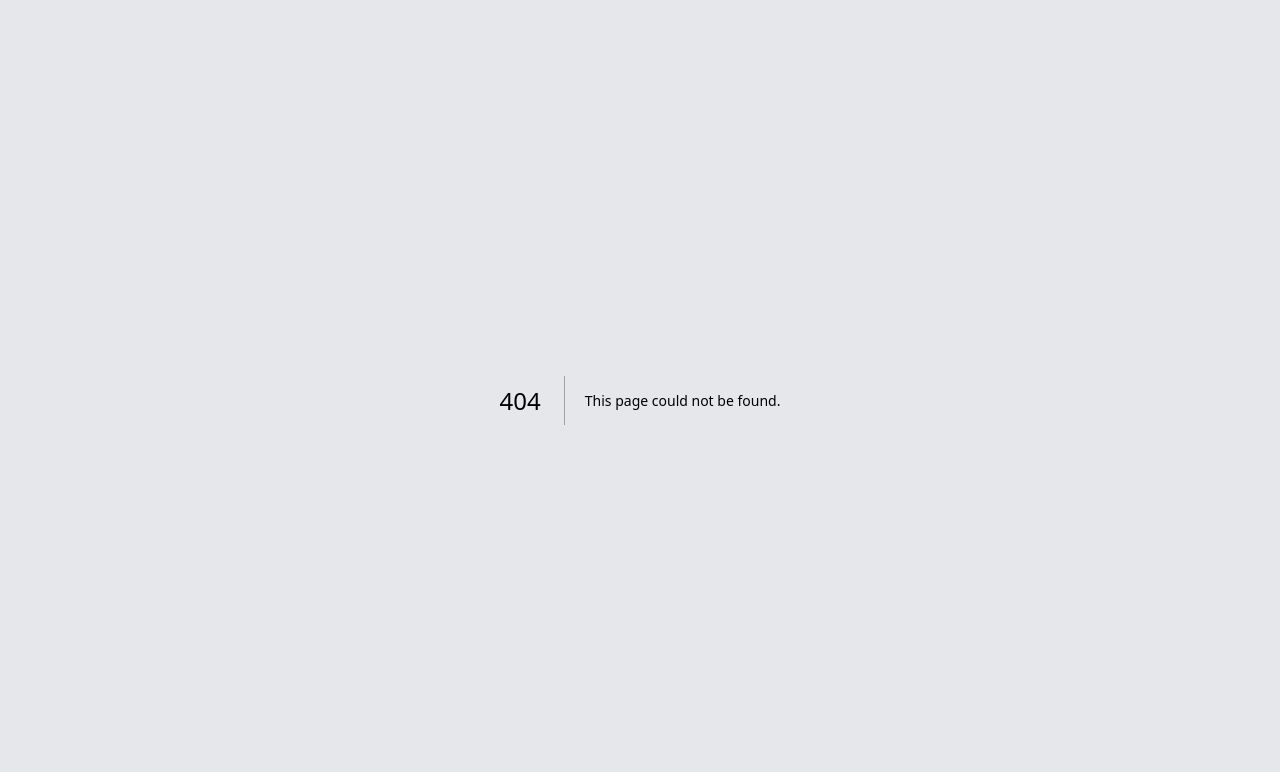
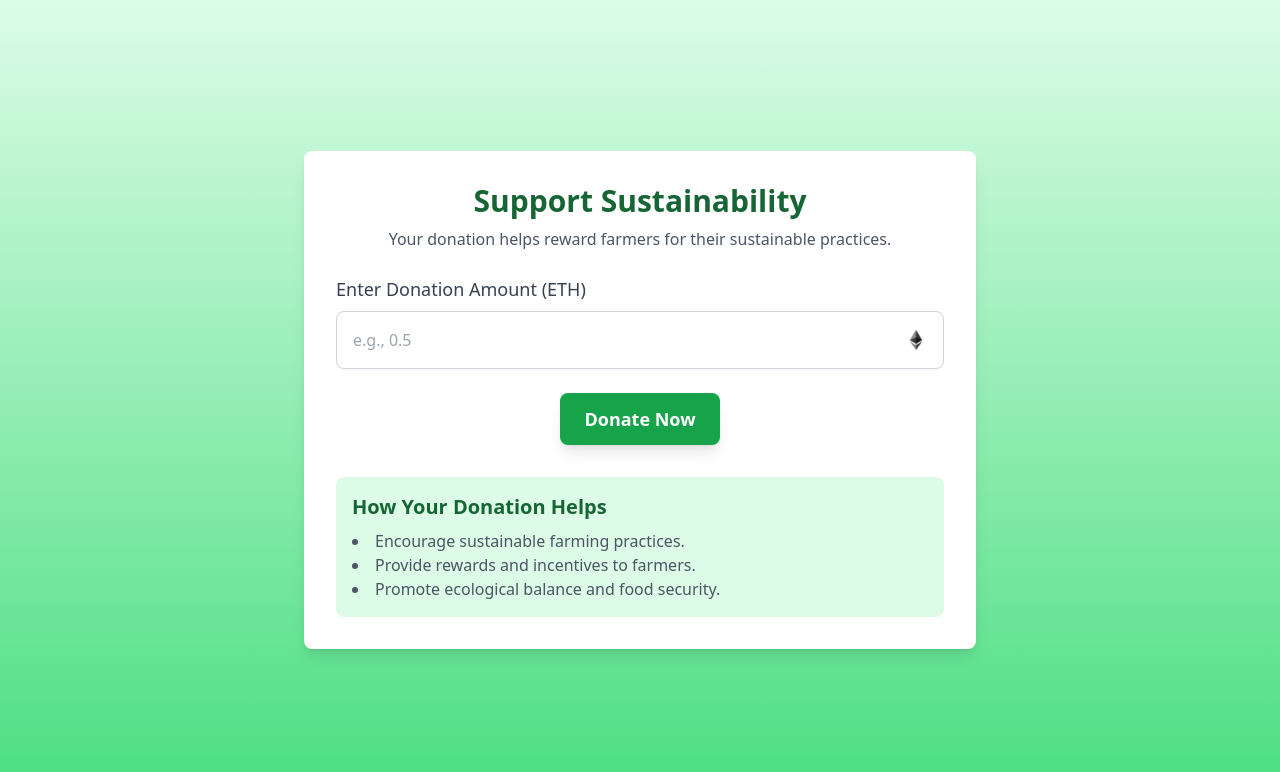
Before and after one commit to VedantKale08/GrowChain-Frontend, a Next.js app: page /donor in a window 1280 px wide. Before the commit this address had no page. Shown: the top 772 px of the page. Built offline with nearby package versions, Linux system fonts and the light colour scheme.

Commit message:
reward-role-donor

```diff
--- /dev/null
+++ b/app/donor/page.js
@@ -0,0 +1,12 @@
+import Donor from '@/components/Donor/Donor'
+import React from 'react'
+
+const page = () => {
+  return (
+    <div>
+        <Donor/>
+    </div>
+  )
+}
+
+export default page
--- /dev/null
+++ b/components/Donor/Donor.jsx
@@ -0,0 +1,73 @@
+"use client";
+import React, { useState } from "react";
+import Image from "next/image"; // Next.js Image component for optimized image rendering
+import ether from "../../public/assets/Images/ether.png";
+
+const Donor = () => {
+  const [amount, setAmount] = useState("");
+
+  const handleDonate = () => {
+    alert(`Thank you for donating ${amount} ETH!`);
+  };
+
+  return (
+    <div className="min-h-screen bg-gradient-to-b from-green-100 to-green-400 flex items-center justify-center">
+      <div className="bg-white p-8 rounded-lg shadow-lg w-11/12 max-w-2xl">
+        <h1 className="text-3xl font-bold text-green-800 text-center">
+          Support Sustainability
+        </h1>
+        <p className="text-gray-600 text-center mt-2">
+          Your donation helps reward farmers for their sustainable practices.
+        </p>
+
+        <div className="mt-6">
+          {/* Donation Amount Input */}
+          <label htmlFor="amount" className="block text-gray-700 text-lg font-medium">
+            Enter Donation Amount (ETH)
+          </label>
+          <div className="relative mt-2">
+            <input
+              type="number"
+              id="amount"
+              value={amount}
+              onChange={(e) => setAmount(e.target.value)}
+              placeholder="e.g., 0.5"
+              className="w-full px-4 py-2 border border-gray-300 rounded-lg shadow-sm focus:outline-none focus:ring-2 focus:ring-green-500"
+            />
+            <Image
+              src={ether}
+              alt="Ethereum Logo"
+              width={24}
+              height={24}
+              className="absolute top-1/2 right-4 transform -translate-y-1/2"
+            />
+          </div>
+        </div>
+
+        <div className="mt-6 flex justify-center">
+          {/* Donate Button */}
+          <button
+            onClick={handleDonate}
+            className="px-6 py-3 bg-green-600 text-white text-lg font-semibold rounded-lg shadow-lg hover:bg-green-700 focus:outline-none focus:ring-2 focus:ring-green-400"
+          >
+            Donate Now
+          </button>
+        </div>
+
+        {/* Impact Information */}
+        <div className="mt-8 bg-green-100 p-4 rounded-lg">
+          <h2 className="text-xl font-semibold text-green-800">
+            How Your Donation Helps
+          </h2>
+          <ul className="mt-2 text-gray-600 list-disc list-inside">
+            <li>Encourage sustainable farming practices.</li>
+            <li>Provide rewards and incentives to farmers.</li>
+            <li>Promote ecological balance and food security.</li>
+          </ul>
+        </div>
+      </div>
+    </div>
+  );
+};
+
+export default Donor;
--- a/components/Rewards/Reward.jsx
+++ b/components/Rewards/Reward.jsx
@@ -1,9 +1,64 @@
-import React from 'react'
+"use client";
+import React, { useState } from "react";
 
-function Reward() {
+const Reward = () => {
+  const [rewards, setRewards] = useState([
+    { id: 1, description: "Reward for Sustainable Farming Practices", amount: "50 ETH", isClaimed: false },
+    { id: 2, description: "Eco-Friendly Crop Management Bonus", amount: "30 ETH", isClaimed: false },
+    { id: 3, description: "Community Support Recognition", amount: "20 ETH", isClaimed: true },
+    { id: 4, description: "Community Support Recognition", amount: "20 ETH", isClaimed: true },
+    { id: 5, description: "Reward for Sustainable Farming Practices", amount: "50 ETH", isClaimed: false },
+    { id: 6, description: "Eco-Friendly Crop Management Bonus", amount: "30 ETH", isClaimed: false },
+    { id: 7, description: "Community Support Recognition", amount: "20 ETH", isClaimed: true },
+
+  ]);
+
+  const handleClaim = (id) => {
+    setRewards((prevRewards) =>
+      prevRewards.map((reward) =>
+        reward.id === id ? { ...reward, isClaimed: true } : reward
+      )
+    );
+  };
+
   return (
-    <div>Reward</div>
-  )
-}
+    <div className="min-h-screen bg-white p-8">
+      <h1 className="text-4xl font-bold text-center text-primary mb-6">
+        Your Pending Rewards
+      </h1>
+      <div className="grid grid-cols-1 md:grid-cols-2 lg:grid-cols-3 gap-6">
+        {rewards.map((reward) => (
+          <div
+            key={reward.id}
+            className={`p-6 bg-white border flex flex-col justify-between ${
+              reward.isClaimed ? "border-gray-300" : "border-secondary"
+            } rounded-lg shadow-lg ${
+              reward.isClaimed ? "opacity-60" : "opacity-100"
+            }`}
+          >
+            <div>
 
-export default Reward
+            <h2 className="text-xl font-semibold text-primary">
+              {reward.description}
+            </h2>
+            <p className="text-gray-600 mt-2">{reward.amount}</p>
+            </div>
+            <button
+              onClick={() => handleClaim(reward.id)}
+              className={`mt-4 px-4 py-2 rounded-lg text-white font-semibold shadow-lg w-full ${
+                reward.isClaimed
+                  ? "bg-gray-400 cursor-not-allowed"
+                  : "bg-reward hover:bg-primary"
+              }`}
+              disabled={reward.isClaimed}
+            >
+              {reward.isClaimed ? "Claimed" : "Claim Now"}
+            </button>
+          </div>
+        ))}
+      </div>
+    </div>
+  );
+};
+
+export default Reward;
--- a/components/Role/Role.jsx
+++ b/components/Role/Role.jsx
@@ -1,11 +1,41 @@
-import React from 'react'
+import React from "react";
 
 const Role = () => {
   return (
-    <div className='flex justify-center items-center'>
+    <div
+      className="min-h-screen bg-cover bg-center flex items-center justify-center"
+      style={{ backgroundImage: 'url("/assets/Images/background.jpg")' }} // Update the URL for your background image
+    >
+      {/* Container for cards */}
+      <div className="grid grid-cols-1 md:grid-cols-2 gap-8 w-11/12 max-w-4xl">
+        {/* Donor Card */}
+        <div className="bg-white bg-opacity-80 backdrop-blur-lg p-6 rounded-xl shadow-lg transform hover:scale-105 transition duration-300 ease-in-out">
+          <h2 className="text-2xl font-bold text-gray-800 text-center">Donor</h2>
+          <p className="text-gray-600 text-center mt-2">
+            Support farmers by donating resources and help them thrive.
+          </p>
+          <div className="flex justify-center mt-4">
+            <button className="px-10 py-2 bg-blue-400 text-white rounded-full  hover:bg-blue-600 shadow-md">
+              Select
+            </button>
+          </div>
+        </div>
 
+        {/* Farmer Card */}
+        <div className="bg-white bg-opacity-80 backdrop-blur-lg p-6 rounded-xl shadow-lg transform hover:scale-105 transition duration-300 ease-in-out">
+          <h2 className="text-2xl font-bold text-gray-800 text-center">Farmer</h2>
+          <p className="text-gray-600 text-center mt-2">
+            Connect with donors to receive resources and grow your farm.
+          </p>
+          <div className="flex justify-center mt-4">
+            <button className="px-10 py-2 bg-green-500 text-white rounded-full hover:bg-green-600 shadow-md">
+              Select
+            </button>
+          </div>
+        </div>
+      </div>
     </div>
-  )
-}
+  );
+};
 
-export default Role
+export default Role;
--- a/tailwind.config.js
+++ b/tailwind.config.js
@@ -10,6 +10,7 @@ module.exports = {
       colors: {
         secondary: "#189976",
         primary: "#083730",
+        reward: "#04d806"
       },
     },
   },
```
Also changed, not shown: public/assets/Images/ether.png (added).
